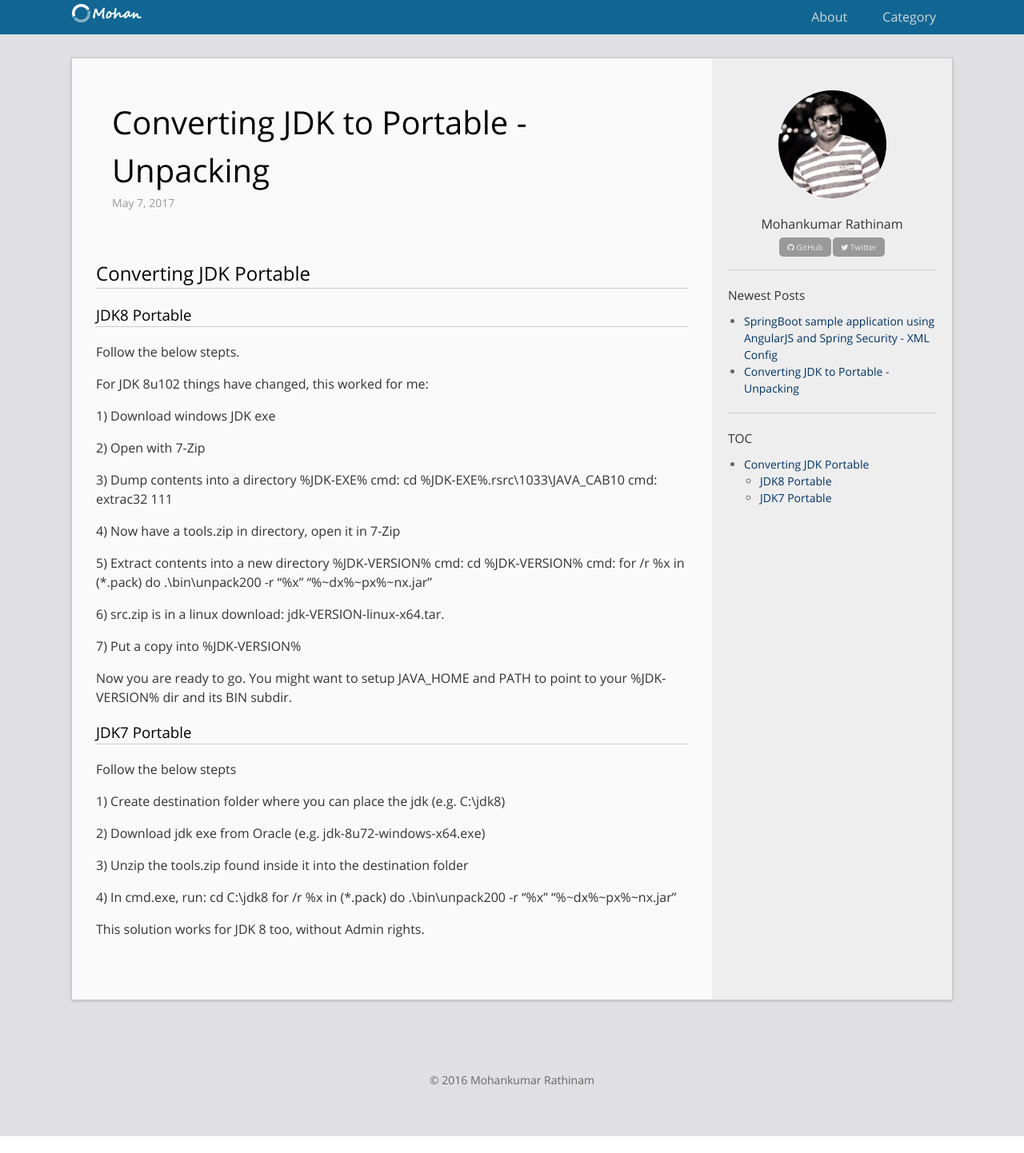
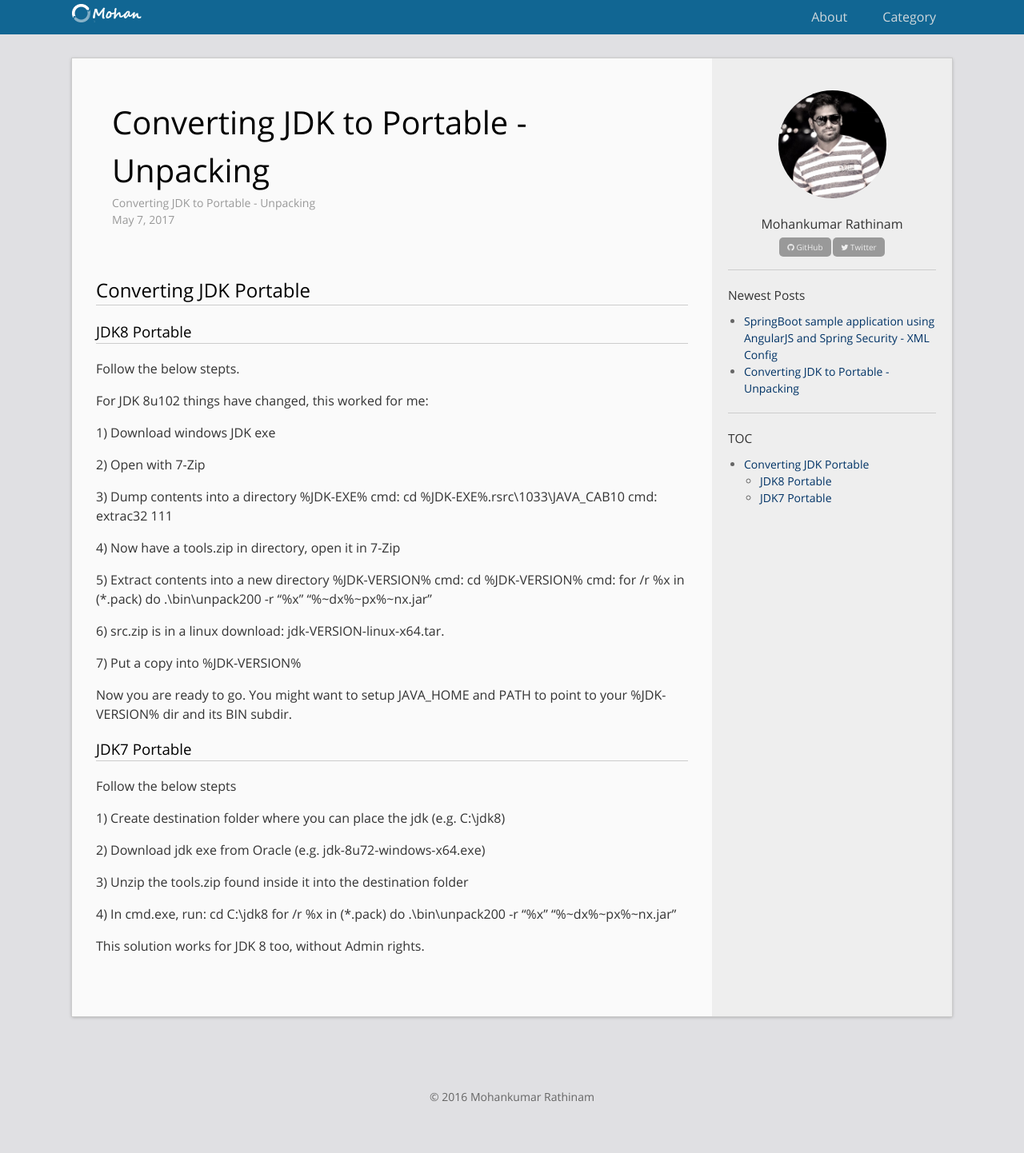
Before and after one commit to mohancse1707/mohan.github.com, a Jekyll site: the page built from _posts/2017-05-07-Converting-JDK-to-Portable.md, in a window 1280 px wide. Shown: the whole page at 80% size. Built offline with Jekyll 4.4.1, drawn with Linux system fonts in a browser that asks for light colours; comment, search, counter and statistics services are not loaded; before the commit the page ends 1421 px from its top, so only the background shows below that.

```diff
--- a/_layouts/post.html
+++ b/_layouts/post.html
@@ -1,14 +1,16 @@
 ---
 layout: default
 ---
-<div class="post">
+<div class="post" itemscope itemtype="http://schema.org/TechArticle" >
 
   <header class="post-header">
-    <h1 class="post-title">{{ page.title }}</h1>
-    <p class="post-meta">{{ page.date | date: "%b %-d, %Y" }}{% if page.author %} • {{ page.author }}{% endif %}{% if page.meta %} • {{ page.meta }}{% endif %}</p>
+   <div itemprop="author" itemscope itemtype="http://schema.org/Person" style="display:none"><ba itemprop="name">{{ site.author}}</ba></div>
+    <h1 class="post-title" itemprop="name">{{ page.title }}</h1>
+    <p class="post-meta">{% if page.tagline %}<span itemprop="headline">{{page.tagline}}</span>{% endif %}</p>
+    <p class="post-meta" itemprop="datePublished">{{ page.date | date: "%b %-d, %Y" }}{% if page.author %} • {{ page.author }}{% endif %}{% if page.meta %} • {{ page.meta }}{% endif %}</p>
   </header>
 
-  <article class="post-content">
+  <article class="post-content" itemprop="articleBody">
     {{ content }}
   </article>
 
--- a/_posts/2017-05-07-Converting-JDK-to-Portable.md
+++ b/_posts/2017-05-07-Converting-JDK-to-Portable.md
@@ -1,9 +1,9 @@
 ---
 layout: post
-title:  "Converting JDK to Portable - Unpacking"
+title: Converting JDK to Portable - Unpacking
 date: 2017-05-07 00:00:00 Z
-categories: jekyll update
 keywords: JDK unpacking, JDK8 unpacking, jdk8 portable, jdk portable
+tagline: Converting JDK to Portable - Unpacking
 ---
 
 ## Converting JDK Portable
--- a/package.json
+++ b/package.json
@@ -1,5 +1,5 @@
 {
-  "name": "seenukarthi.com",
+  "name": "mohankumarrathinam.com",
   "version": "3.1.4",
   "private": true,
   "devDependencies": {
```
Also changed, not shown: _posts/2017-05-09-spring-boot-security-angularJS.md (+2 -1 lines), about.md (+12 -1 lines), category.html (+6 -3 lines).
